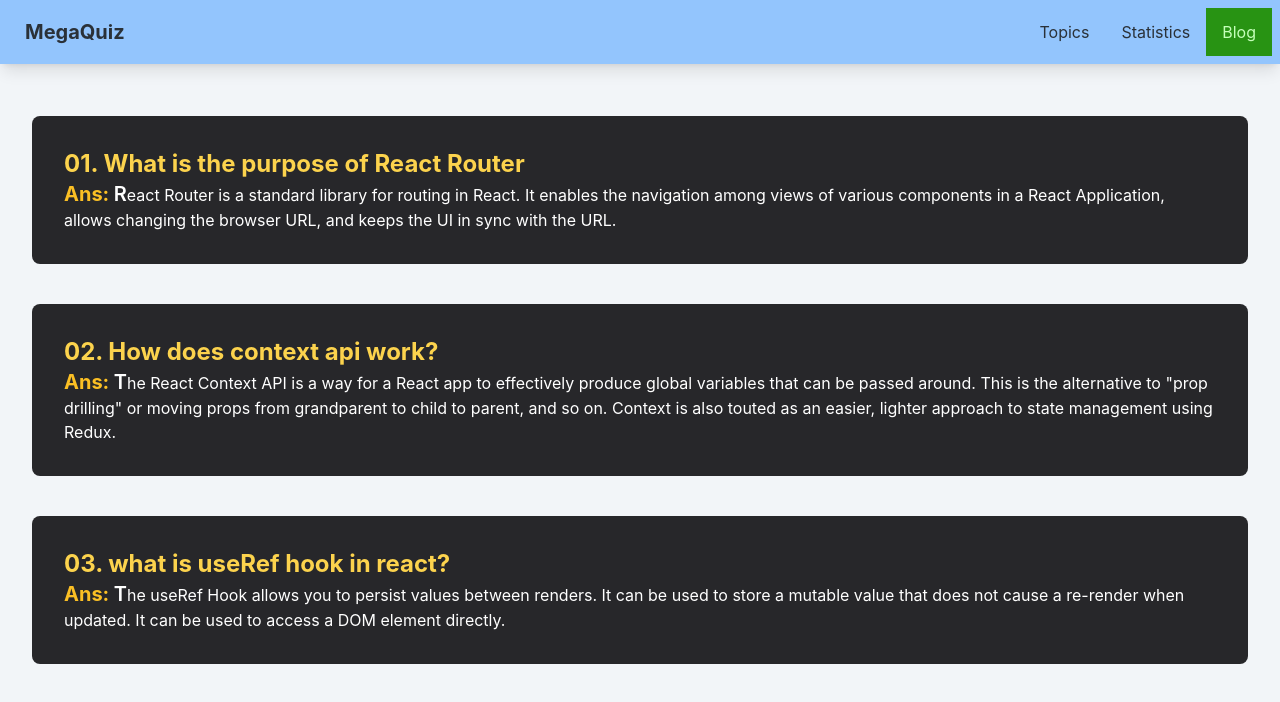
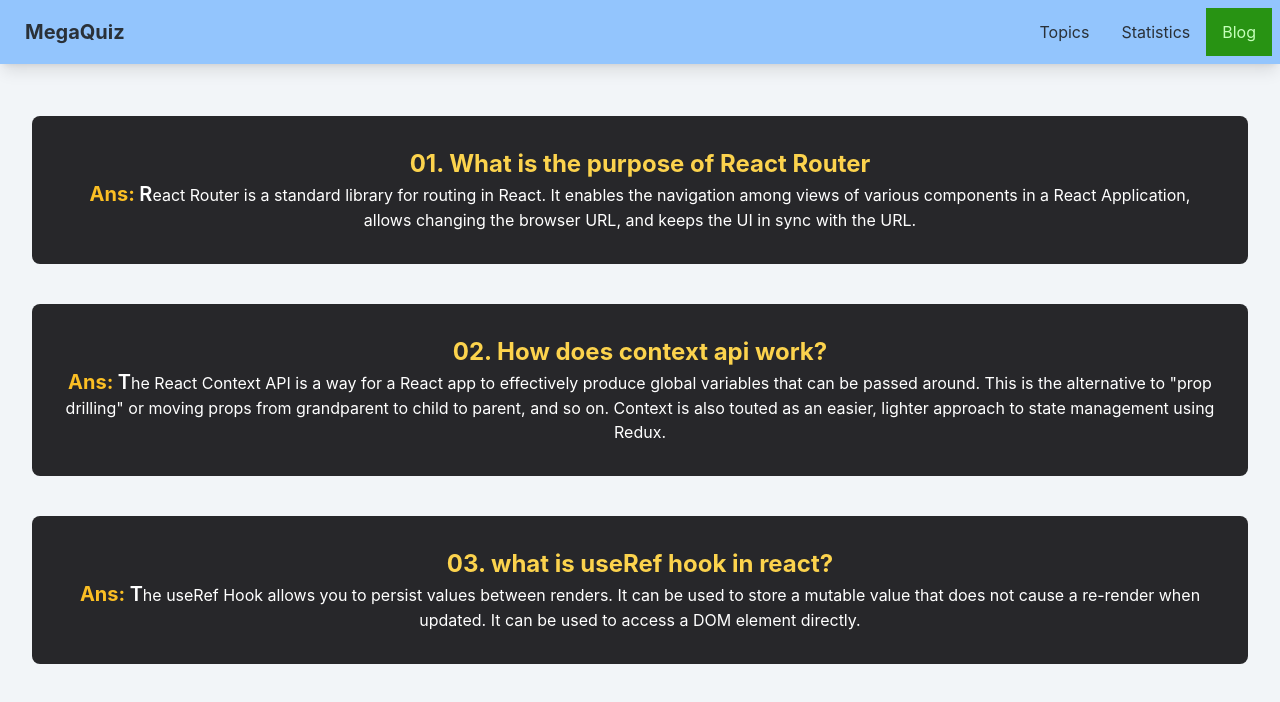
Before and after one commit to Shihab585203/assignment-9, a React (Create React App) app: page /blog in a window 1280 px wide. Shown: the top 702 px of the page. Built offline with nearby package versions, Linux system fonts and the light colour scheme.

Commit message:
blog page

```diff
--- a/src/Compo/Blog.js
+++ b/src/Compo/Blog.js
@@ -2,7 +2,7 @@
 
 const Blog = () => {
     return (
-        <div className='px-4 py-5 mx-auto sm:max-w-xl md:max-w-full lg:max-w-screen-xl md:px-24 lg:px-8'>
+        <div className='px-4 py-5 mx-auto sm:max-w-xl md:max-w-full lg:max-w-screen-xl md:px-24 lg:px-8 text-center'>
             {/* What is the purpose of React Router */}
             <div className='mb-10 bg-zinc-800 text-white p-8 rounded-lg mt-8'>
                 <h2 className='text-2xl font-bold text-amber-300'>01. What is the purpose of React Router</h2>
```
